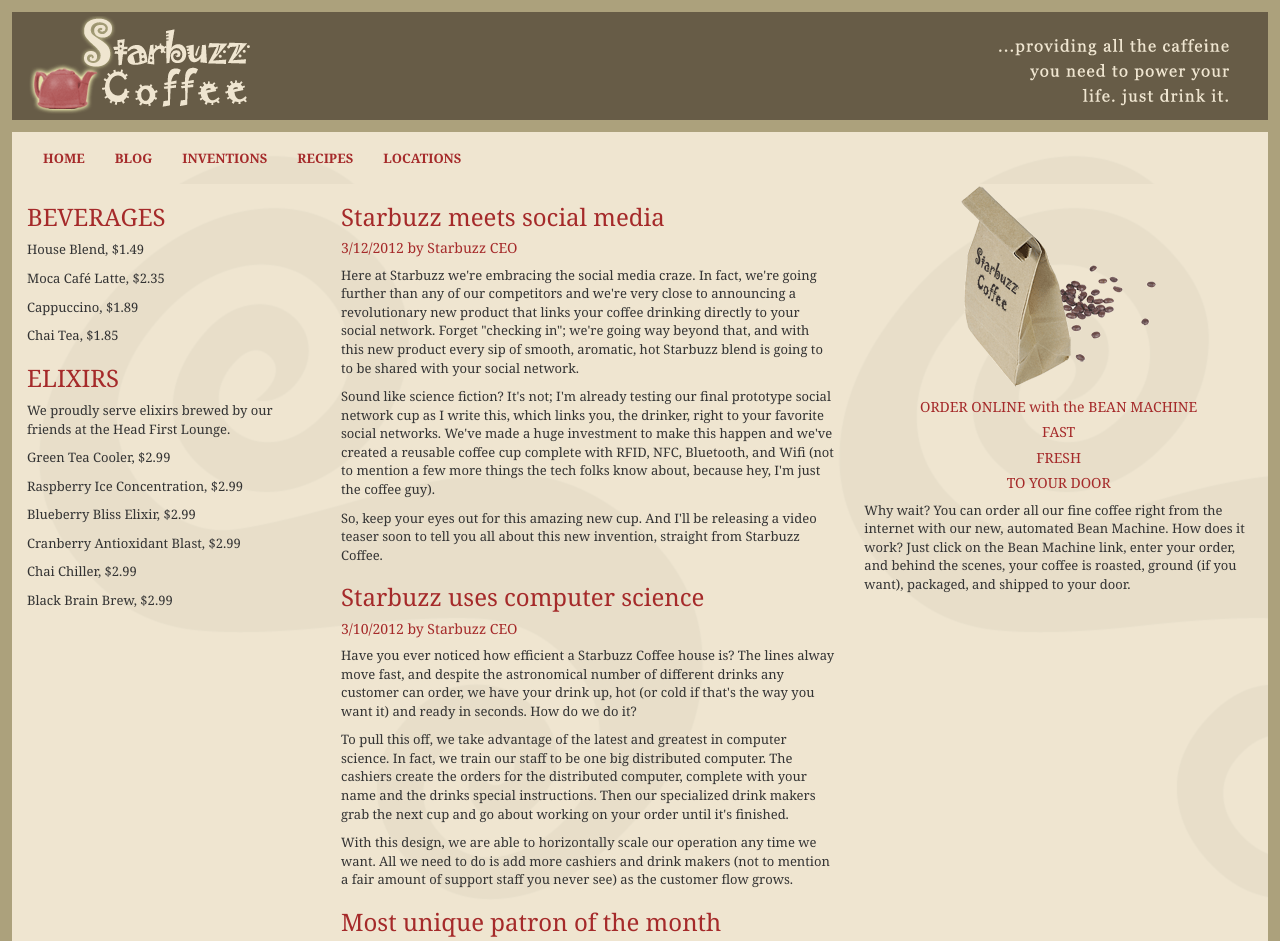
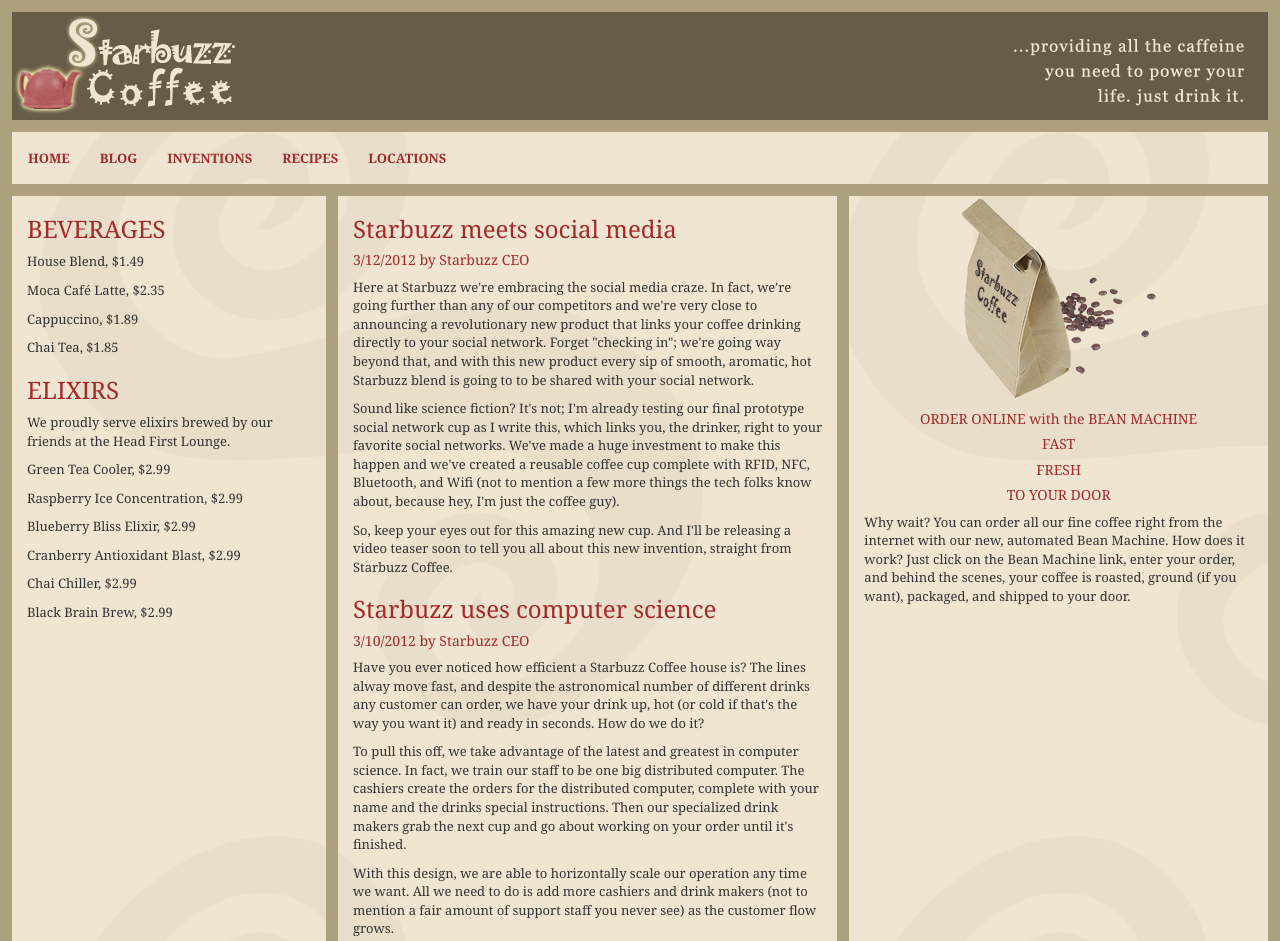
Before and after one commit to rtduany/starbuzz-coffee-Bootstrap, a plain HTML site: page blog/blog.html in a window 1280 px wide. Shown: the top 941 px of the page. Drawn offline with nearby package versions, Linux system fonts and the light colour scheme.

Commit message:
fix blog page

```diff
--- a/blog/blog.html
+++ b/blog/blog.html
@@ -4,7 +4,7 @@
 	  <meta charset="utf-8">
 	  <meta http-equiv="X-UA-Compatible" content="IE=edge">
 	  <meta name="viewport" content="width=device-width, initial-scale=1">
-	  <title>Satrbuzz | Blog Page</title>
+	  <title>Blog Page | Bootstrap</title>
 	  <!-- Latest compiled and minified CSS -->
 	  <link rel="stylesheet" href="https://maxcdn.bootstrapcdn.com/bootstrap/3.3.7/css/bootstrap.min.css">
 	  <link rel="stylesheet" href="../css/style.css">
@@ -16,16 +16,15 @@
   <body>
 	  <div class="container-fluid">
 		  <div class="row header">
-			  <div class="col-sm-12">
+			  <div class="col-lg-auto col-md-auto col-sm-auto col-xs-auto">
 				  <img src="../logo/headerLogo.gif" id="headerLogo">
+			  </div>
+			  <div class="col-lg-auto col-md-auto col-sm-auto col-xs-auto">
 				  <img src="../logo/headerSlogan.gif" id="headerSlogan">
 			  </div>
 		  </div>
-	  </div>
-	  <div class="container-fluid">
-		  <div class="row navigation">
-			  <div class="col-sm-12 navbar">
-<!--				  <nav class="navbar navbar-default">-->
+		  <div class="row">
+			  <div class="col-lg-auto col-md-auto col-sm-auto col-xs-auto navbar">
 				  <ul class="nav navbar-nav">
 					  <li><a href="../index.html">HOME</a></li>
 					  <li><a href="blog.html">BLOG</a></li>
@@ -33,13 +32,10 @@
 					  <li><a href="#">RECIPES</a></li>
 					  <li><a href="#">LOCATIONS</a></li>
 				  </ul>
-<!--				  </nav>-->
 			  </div>
 		  </div>
-	  </div>
-	  <div class="container-fluid">
-		  <div class="row">
-			  <div class="col-sm-3">
+		  <div class="row content">
+			  <div class="col-lg-3 col-md-3 col-sm-12 col-xs-12">
 				  <aside>
 					  <h3>BEVERAGES</h3>
 					  <p>House Blend, $1.49</p>
@@ -56,8 +52,7 @@
 					  <p>Black Brain Brew, $2.99</p>
 				  </aside>
 			  </div>
-
-			  <div class="col-sm-5 article">
+			  <div class="col-lg-5 col-md-5 col-sm-12 col-xs-12 main">
 				  <article>
 					  <h3>Starbuzz meets social media</h3>
 					  <h5>3/12/2012 by Starbuzz CEO</h5>
@@ -90,7 +85,7 @@
 						  have unique customers or what?</p>
 				  </article>
 			  </div>
-			  <div class="col-sm-4">
+			  <div class="col-lg-4 col-md-4 col-sm-12 col-xs-12">
 				  <sidebar>
 					  <span>
 						  <img src="../images/bag.gif">
@@ -108,8 +103,9 @@
 	  </div>
 		  <footer>
 			  <span>&copy; Starbuzz Coffee</span><br>
-		  <span>All trademarks and registered trademarks appearing on this site are the property of their respective woners.</span>
+			  <span>All trademarks and registered trademarks appearing on this site are the property of their respective woners</span>
 		  </footer>
+	  </div>
 	  <!-- jQuery (necessary for Bootstrap's JavaScript plugins) -->
 	  <script src="https://ajax.googleapis.com/ajax/libs/jquery/1.12.4/jquery.min.js"></script>
 	  <!-- Include all compiled plugins (below), or include individual files as needed -->
```
Lines whose indentation alone changed are shown as unchanged.
